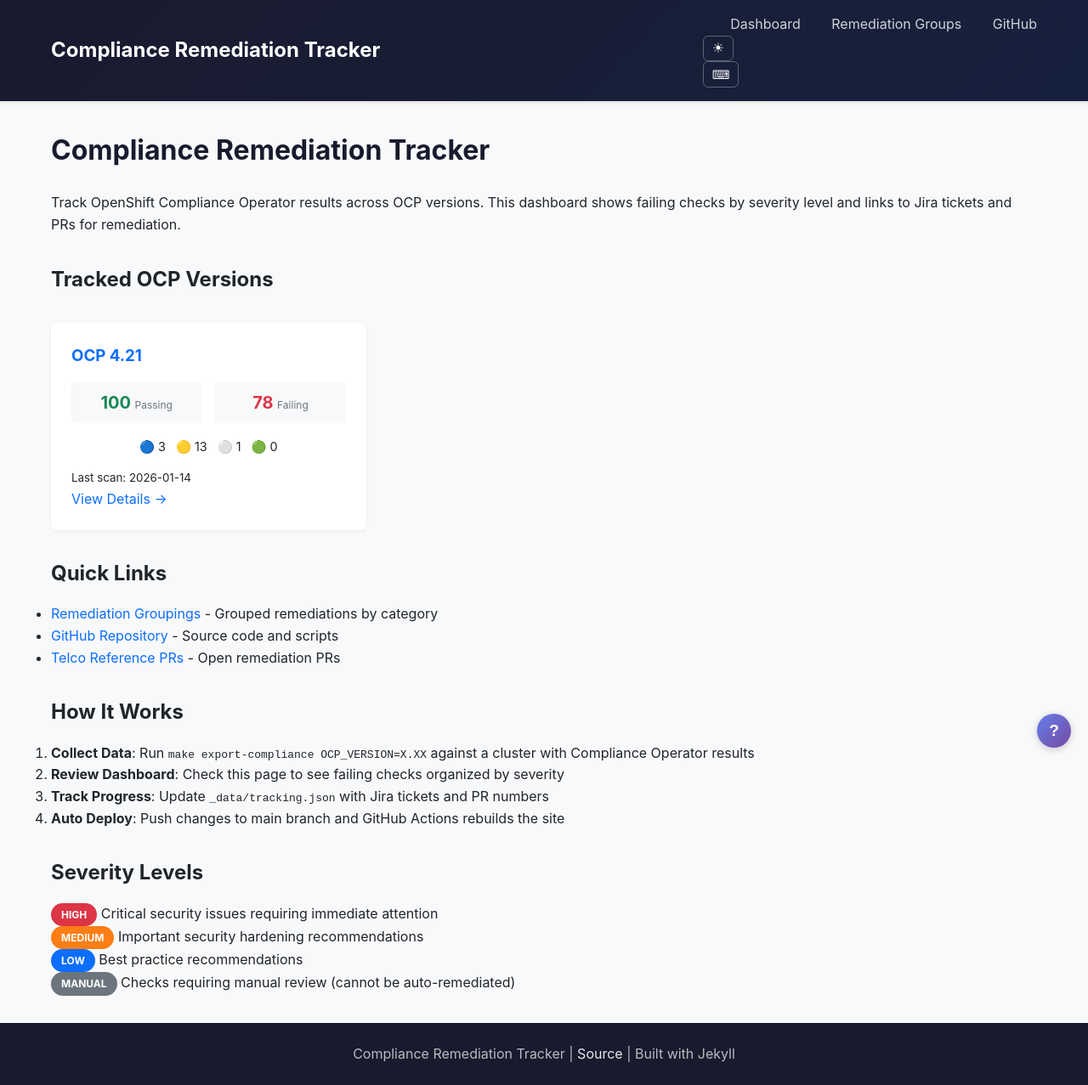
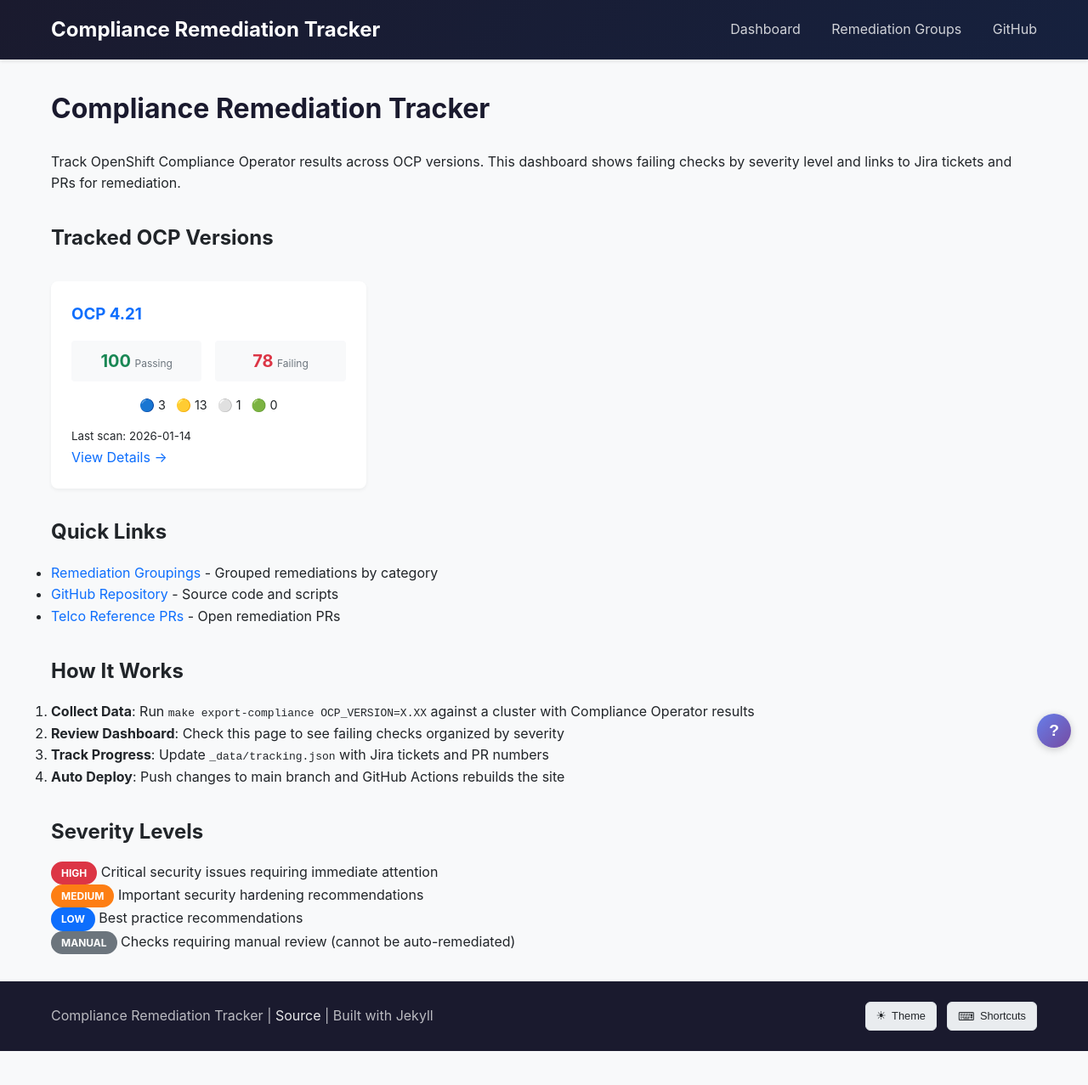
Before and after one commit to sebrandon1/compliance-scripts, a Jekyll site: the page built from docs/index.md, in a window 1280 px wide. Shown: the whole page at 85% size. Built offline with Jekyll 4.4.1, drawn with Linux system fonts in a browser that asks for light colours; after the commit the page ends 1237 px from its top, so only the background shows below that.

Commit message:
Move theme and keyboard buttons to footer
- Remove buttons from header nav-links
- Add buttons to footer with labels
- Style footer-content with flexbox layout
- Add footer-btn styling with hover effects
- Remove unused keyboard-help-btn styles

Co-Authored-By: Claude Opus 4.5 <noreply@anthropic.com>

```diff
--- a/docs/_layouts/default.html
+++ b/docs/_layouts/default.html
@@ -26,11 +26,6 @@
           <a href="{{ '/' | relative_url }}">Dashboard</a>
           <a href="{{ '/REMEDIATION_GROUPINGS' | relative_url }}">Remediation Groups</a>
           <a href="https://github.com/sebrandon1/compliance-scripts" target="_blank">GitHub</a>
-          <button class="theme-toggle" onclick="toggleTheme()" title="Toggle dark mode (D)">
-            <span class="theme-icon-light">&#9728;</span>
-            <span class="theme-icon-dark">&#9790;</span>
-          </button>
-          <button class="keyboard-help-btn" onclick="toggleKeyboardHelp()" title="Keyboard shortcuts (?)">&#9000;</button>
         </div>
       </div>
     </nav>
@@ -246,10 +241,23 @@
 
   <footer>
     <div class="container">
-      <p>Compliance Remediation Tracker |
-        <a href="https://github.com/sebrandon1/compliance-scripts">Source</a> |
-        Built with Jekyll
-      </p>
+      <div class="footer-content">
+        <p>Compliance Remediation Tracker |
+          <a href="https://github.com/sebrandon1/compliance-scripts">Source</a> |
+          Built with Jekyll
+        </p>
+        <div class="footer-actions">
+          <button class="footer-btn" onclick="toggleTheme()" title="Toggle dark mode (D)">
+            <span class="theme-icon-light">&#9728;</span>
+            <span class="theme-icon-dark">&#9790;</span>
+            <span class="btn-label">Theme</span>
+          </button>
+          <button class="footer-btn" onclick="toggleKeyboardHelp()" title="Keyboard shortcuts (?)">
+            <span>&#9000;</span>
+            <span class="btn-label">Shortcuts</span>
+          </button>
+        </div>
+      </div>
     </div>
   </footer>
 </body>
--- a/docs/assets/css/style.css
+++ b/docs/assets/css/style.css
@@ -1367,26 +1367,44 @@ button.quick-link {
   color: var(--color-pass);
 }
 
-/* ===== DARK MODE THEME TOGGLE ===== */
-.theme-toggle {
-  background: transparent;
-  border: 1px solid rgba(255,255,255,0.3);
+/* ===== FOOTER BUTTONS ===== */
+.footer-content {
+  display: flex;
+  justify-content: space-between;
+  align-items: center;
+  flex-wrap: wrap;
+  gap: 1rem;
+}
+
+.footer-actions {
+  display: flex;
+  gap: 0.75rem;
+}
+
+.footer-btn {
+  display: flex;
+  align-items: center;
+  gap: 0.4rem;
+  background: var(--color-code-bg);
+  border: 1px solid var(--color-border);
   border-radius: 6px;
-  padding: 0.4rem 0.6rem;
+  padding: 0.5rem 0.75rem;
   cursor: pointer;
-  color: white;
-  font-size: 1rem;
+  color: var(--color-text);
+  font-size: 0.85rem;
   transition: all 0.2s;
-  display: flex;
-  align-items: center;
-  justify-content: center;
-}
-
-.theme-toggle:hover {
-  background: rgba(255,255,255,0.1);
-  border-color: rgba(255,255,255,0.5);
-}
-
+}
+
+.footer-btn:hover {
+  background: var(--color-hover);
+  border-color: var(--color-link);
+}
+
+.footer-btn .btn-label {
+  font-size: 0.8rem;
+}
+
+/* Theme icon visibility */
 .theme-icon-light,
 .theme-icon-dark {
   line-height: 1;
@@ -1461,22 +1479,6 @@ button.quick-link {
 }
 
 /* ===== KEYBOARD SHORTCUTS ===== */
-.keyboard-help-btn {
-  background: transparent;
-  border: 1px solid rgba(255,255,255,0.3);
-  border-radius: 6px;
-  padding: 0.4rem 0.6rem;
-  cursor: pointer;
-  color: white;
-  font-size: 0.9rem;
-  transition: all 0.2s;
-}
-
-.keyboard-help-btn:hover {
-  background: rgba(255,255,255,0.1);
-  border-color: rgba(255,255,255,0.5);
-}
-
 .keyboard-help-modal {
   display: none;
   position: fixed;
```
